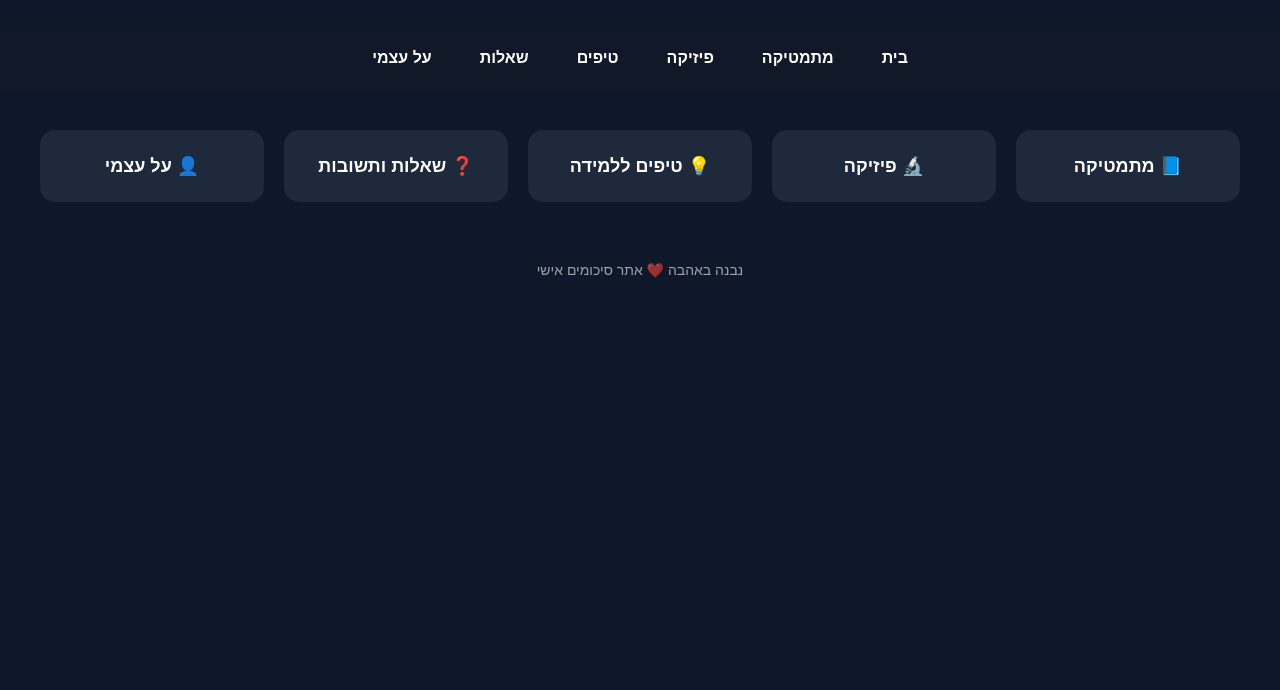
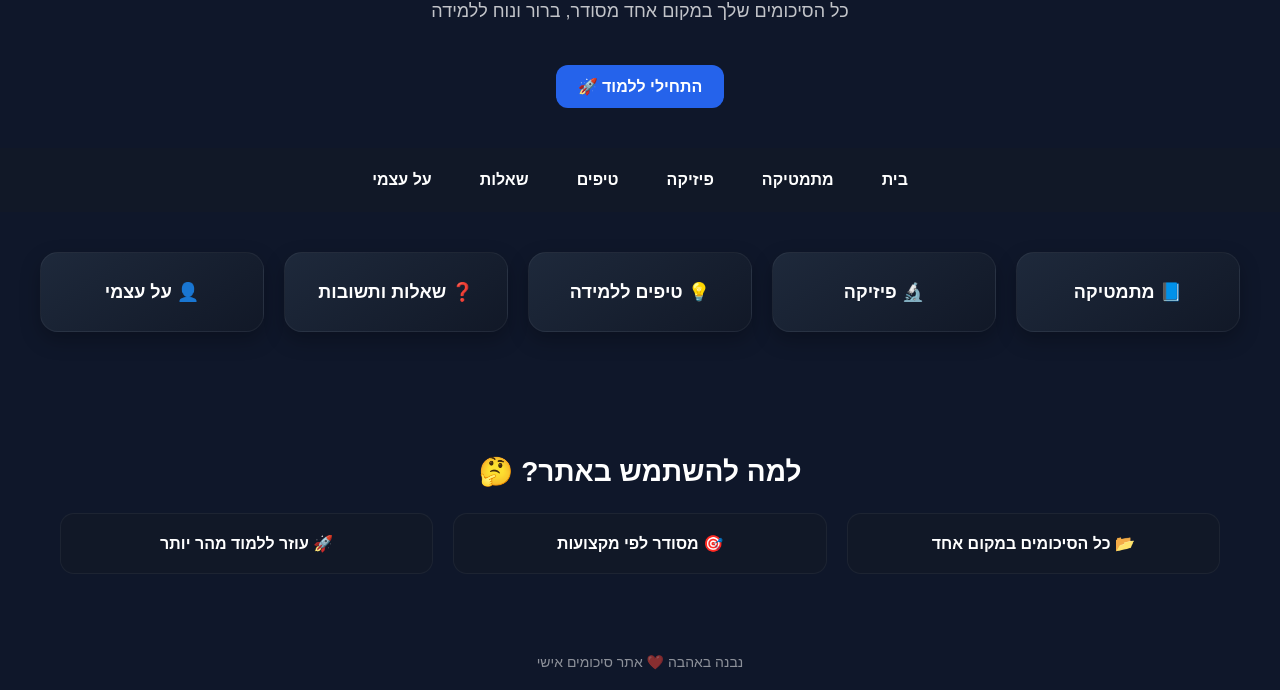
Before and after one commit to noyaa1006-ctrl/summaries-site, a plain HTML site: page index.html in a window 1280 px wide. Shown: the part 157-847 px from the top of the page. Before the commit the page ends 800 px from the top, so only its background shows below. Drawn offline with Linux system fonts and the light colour scheme.

Commit message:
תעדכן את השינויים

```diff
--- /dev/null
+++ b/css/style.css
@@ -0,0 +1,118 @@
+/* =========================
+Base Reset
+========================= */
+
+* {
+  margin: 0;
+  padding: 0;
+  box-sizing: border-box;
+  font-family: 'Arial', sans-serif;
+  }
+
+body {
+background: #f7f8fc;
+color: #1f2937;
+line-height: 1.6;
+}
+
+/* =========================
+Colors (Design System)
+========================= */
+:root {
+--primary: #6366f1;      /* כחול-סגול מודרני */
+--secondary: #22c55e;    /* ירוק */
+--danger: #ef4444;
+--bg: #f7f8fc;
+--card: #ffffff;
+--text: #1f2937;
+--muted: #6b7280;
+--border: #e5e7eb;
+}
+
+/* =========================
+Typography
+========================= */
+h1, h2, h3, h4 {
+font-weight: 700;
+}
+
+p {
+color: var(--muted);
+}
+
+/* =========================
+Buttons
+========================= */
+.btn {
+display: inline-block;
+padding: 10px 18px;
+border-radius: 12px;
+border: none;
+cursor: pointer;
+font-weight: 600;
+transition: 0.2s;
+}
+
+.btn-primary {
+background: var(--primary);
+color: white;
+}
+
+.btn-primary:hover {
+opacity: 0.9;
+}
+
+/* =========================
+Cards
+========================= */
+.card {
+background: var(--card);
+border: 1px solid var(--border);
+border-radius: 16px;
+padding: 16px;
+box-shadow: 0 4px 12px rgba(0,0,0,0.05);
+}
+
+/* =========================
+Container
+========================= */
+.container {
+width: 90%;
+max-width: 1100px;
+margin: auto;
+}
+
+/* =========================
+Navbar (בסיס)
+========================= */
+.navbar {
+display: flex;
+justify-content: space-between;
+align-items: center;
+padding: 16px 0;
+}
+
+.navbar a {
+margin: 0 10px;
+text-decoration: none;
+color: var(--text);
+font-weight: 500;
+}
+
+.navbar a:hover {
+color: var(--primary);
+}
+
+/* =========================
+Responsive
+========================= */
+@media (max-width: 768px) {
+.container {
+width: 95%;
+}
+
+.navbar {
+flex-direction: column;
+gap: 10px;
+}
+}
--- a/index.html
+++ b/index.html
@@ -5,29 +5,58 @@
   <title>סיכומים של נויה</title>
 
   <style>
+    :root {
+      --bg: #0f172a;
+      --card: #1e293b;
+      --card-hover: #334155;
+      --text: #ffffff;
+      --primary: #2563eb;
+      --muted: rgba(255,255,255,0.75);
+    }
+
     body {
       margin: 0;
-      font-family: Arial;
+      font-family: Arial, sans-serif;
       direction: rtl;
-      background: #0f172a;
-      color: white;
+      background: var(--bg);
+      color: var(--text);
     }
 
-    header {
+    /* HERO */
+    .hero {
       text-align: center;
-      padding: 60px 20px 30px;
+      padding: 90px 20px 40px;
     }
 
-    header h1 {
-      font-size: 42px;
+    .hero h1 {
+      font-size: 48px;
       margin: 0;
     }
 
-    header p {
-      opacity: 0.8;
-      margin-top: 10px;
+    .hero p {
+      margin-top: 12px;
+      color: var(--muted);
+      font-size: 18px;
     }
 
+    .btn {
+      display: inline-block;
+      margin-top: 25px;
+      padding: 12px 22px;
+      background: var(--primary);
+      color: white;
+      text-decoration: none;
+      border-radius: 12px;
+      font-weight: bold;
+      transition: 0.3s;
+    }
+
+    .btn:hover {
+      transform: scale(1.05);
+      opacity: 0.9;
+    }
+
+    /* NAV */
     nav {
       display: flex;
       justify-content: center;
@@ -36,10 +65,11 @@
       padding: 15px;
       position: sticky;
       top: 0;
+      z-index: 1000;
     }
 
     nav a {
-      color: white;
+      color: var(--text);
       text-decoration: none;
       font-weight: bold;
       padding: 8px 14px;
@@ -48,9 +78,10 @@
     }
 
     nav a:hover {
-      background: #2563eb;
+      background: var(--primary);
     }
 
+    /* GRID */
     .grid {
       display: grid;
       grid-template-columns: repeat(auto-fit, minmax(200px, 1fr));
@@ -59,38 +90,80 @@
     }
 
     .card {
-      background: #1e293b;
-      padding: 25px;
-      border-radius: 15px;
+      background: linear-gradient(145deg, #1e293b, #111827);
+      padding: 28px;
+      border-radius: 18px;
       text-align: center;
       text-decoration: none;
-      color: white;
-      transition: 0.3s;
+      color: var(--text);
       font-size: 18px;
       font-weight: bold;
+      transition: all 0.25s ease;
+      box-shadow: 0 8px 20px rgba(0, 0, 0, 0.25);
+      border: 1px solid rgba(255,255,255,0.05);
+      cursor: pointer;
     }
 
     .card:hover {
-      transform: translateY(-5px);
-      background: #334155;
+      transform: translateY(-8px) scale(1.03);
+      background: var(--card-hover);
+      box-shadow: 0 12px 30px rgba(0, 0, 0, 0.35);
     }
 
+    /* WHY SECTION */
+    .why {
+      text-align: center;
+      padding: 60px 20px;
+    }
+
+    .why h2 {
+      font-size: 28px;
+      margin-bottom: 25px;
+    }
+
+    .why-grid {
+      display: grid;
+      grid-template-columns: repeat(auto-fit, minmax(200px, 1fr));
+      gap: 20px;
+      padding: 0 40px;
+    }
+
+    .why-card {
+      background: #111827;
+      padding: 20px;
+      border-radius: 14px;
+      font-size: 16px;
+      font-weight: bold;
+      transition: 0.3s;
+      border: 1px solid rgba(255,255,255,0.05);
+    }
+
+    .why-card:hover {
+      transform: translateY(-5px);
+      background: var(--card-hover);
+    }
+
+    /* FOOTER */
     footer {
       text-align: center;
       padding: 20px;
-      opacity: 0.6;
+      opacity: 0.7;
       font-size: 14px;
+      color: var(--muted);
     }
   </style>
 </head>
 
 <body>
 
-  <header>
+  <!-- HERO -->
+  <header class="hero">
     <h1>📚 אתר הסיכומים של נויה</h1>
-    <p>כל הסיכומים שלך במקום אחד מסודר וברור</p>
+    <p>כל הסיכומים שלך במקום אחד מסודר, ברור ונוח ללמידה</p>
+    <a href="#grid" class="btn">התחילי ללמוד 🚀</a>
   </header>
 
+  <!-- NAV -->
   <nav>
     <a href="index.html">בית</a>
     <a href="math.html">מתמטיקה</a>
@@ -100,16 +173,27 @@
     <a href="about.html">על עצמי</a>
   </nav>
 
-  <div class="grid">
-
+  <!-- GRID -->
+  <div class="grid" id="grid">
     <a class="card" href="math.html">📘 מתמטיקה</a>
     <a class="card" href="physics.html">🔬 פיזיקה</a>
     <a class="card" href="tips.html">💡 טיפים ללמידה</a>
     <a class="card" href="faq.html">❓ שאלות ותשובות</a>
     <a class="card" href="about.html">👤 על עצמי</a>
-
   </div>
 
+  <!-- WHY -->
+  <section class="why">
+    <h2>למה להשתמש באתר? 🤔</h2>
+
+    <div class="why-grid">
+      <div class="why-card">📂 כל הסיכומים במקום אחד</div>
+      <div class="why-card">🎯 מסודר לפי מקצועות</div>
+      <div class="why-card">🚀 עוזר ללמוד מהר יותר</div>
+    </div>
+  </section>
+
+  <!-- FOOTER -->
   <footer>
     נבנה באהבה ❤️ אתר סיכומים אישי
   </footer>
```
Also changed, not shown: math.html (+82 -24 lines).
